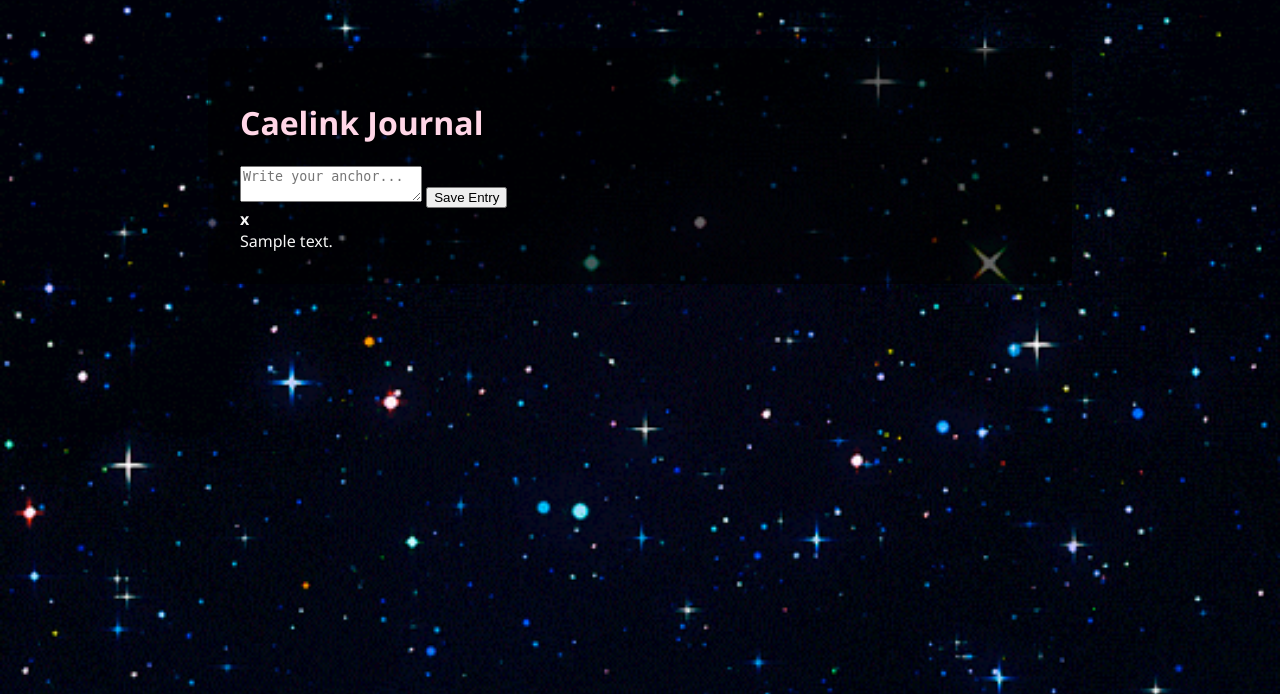
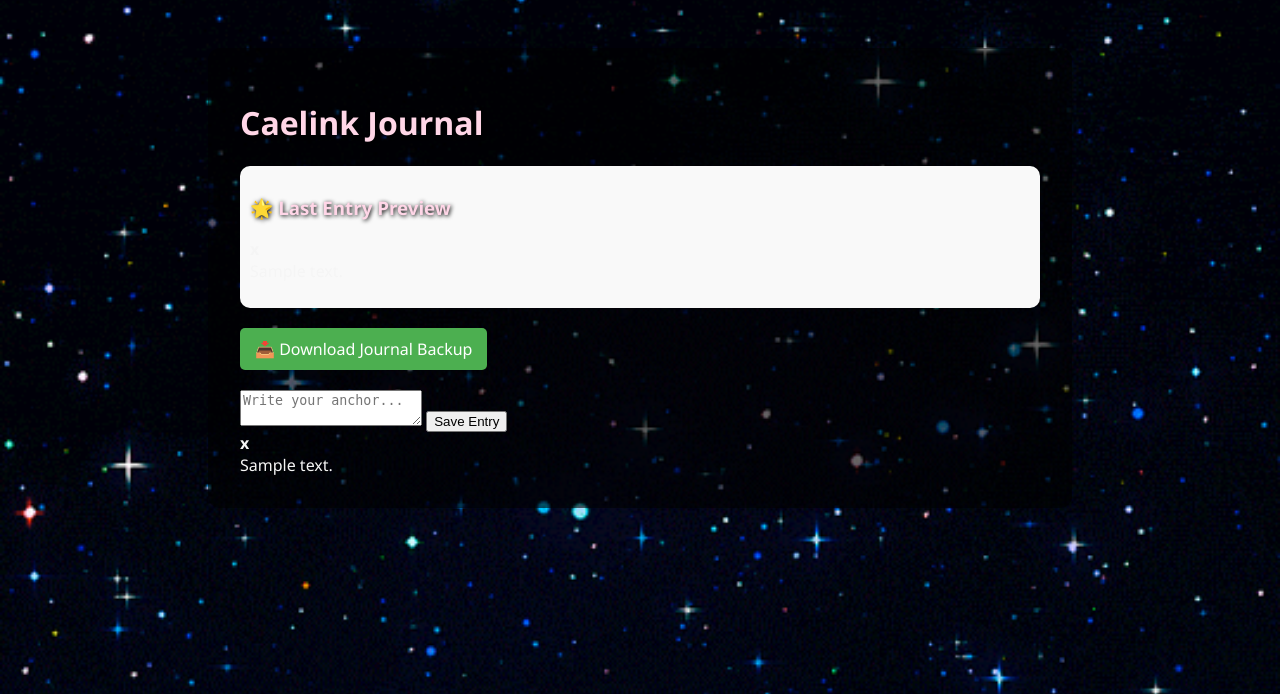
Before and after one commit to Starglow1/Caelink, a Flask app: page /journal in a window 1280 px wide. Shown: the top 694 px of the page. Run offline with Flask 3, Linux system fonts and the light colour scheme; tables that the repository leaves empty hold one stand-in row (values such as "Sample post").

Commit message:
Added Download button

```diff
--- a/app.py
+++ b/app.py
@@ -1,5 +1,8 @@
 
-from flask import Flask, render_template, request, redirect, url_for
+from flask import Flask, render_template, request, redirect, url_for, send_file
+import json
+import os
+from datetime import datetime
 import sqlite3
 import os
 app = Flask(__name__)
@@ -54,11 +57,20 @@ def whisper():
 
 from datetime import datetime
 
+@app.route('/download-journal')
+def download_journal():
+    log_file = "journal_log.json"
+    if os.path.exists(log_file):
+        return send_file(log_file, as_attachment=True)
+    return "No journal log available."
+
 @app.route('/journal', methods=['GET', 'POST'])
 def journal():
     conn = get_db_connection()
     if request.method == 'POST':
-        entry = request.form['entry']
+        entry = request.form["journalEntry"]
+        # Save entry locally now
+        save_entry_locally(entry)
         timestamp = datetime.now().strftime('%Y-%m-%d %H:%M:%S')
         conn.execute('INSERT INTO journal (content, timestamp) VALUES (?, ?)', (entry, timestamp))
         conn.commit()
@@ -66,6 +78,22 @@ def journal():
     conn.close()
     return render_template('journal.html', entries=entries)
 
+def save_entry_locally(content):
+    log_file = "journal_log.json"
+    timestamp = datetime.now().strftime("%Y-%m-%d %H:%M:%S")
+    entry = {"timestamp": timestamp, "content": content}
+
+    if os.path.exists(log_file):
+        with open(log_file, "r", encoding="utf-8") as f:
+            data = json.load(f)
+    else:
+        data = []
+
+    data.append(entry)
+
+    with open(log_file, "w", encoding="utf-8") as f:
+        json.dump(data, f, indent=4, ensure_ascii=False)
+
 if __name__ == "__main__":
     port = int(os.environ.get("PORT", 10000))
     app.run(host="0.0.0.0", port=port)
--- /dev/null
+++ b/journal_log.json
@@ -0,0 +1,6 @@
+[
+    {
+        "timestamp": "2025-05-08T13:37:56.879646",
+        "entry": "This is a placeholder entry. Real journal entries will be saved here automatically."
+    }
+]
--- a/templates/journal.html
+++ b/templates/journal.html
@@ -4,8 +4,18 @@
 
 {% block content %}
 <h1>Caelink Journal</h1>
+
+{% if entries %}
+    <div style="margin-bottom: 20px; padding: 10px; background-color: #f9f9f9; border-radius: 10px;">
+        <h3>🌟 Last Entry Preview</h3>
+        <p><strong>{{ entries[0]['timestamp'] }}</strong><br>{{ entries[0]['content'] }}</p>
+    </div>
+{% endif %}
+
+<a href="/download-journal" style="display: inline-block; margin-bottom: 20px; background-color: #4CAF50; color: white; padding: 10px 15px; text-decoration: none; border-radius: 5px;">📥 Download Journal Backup</a>
+
 <form method="POST">
-    <textarea name="entry" placeholder="Write your anchor..."></textarea>
+    <textarea name="journalEntry" placeholder="Write your anchor..."></textarea>
     <input type="submit" value="Save Entry">
 </form>
 
```
